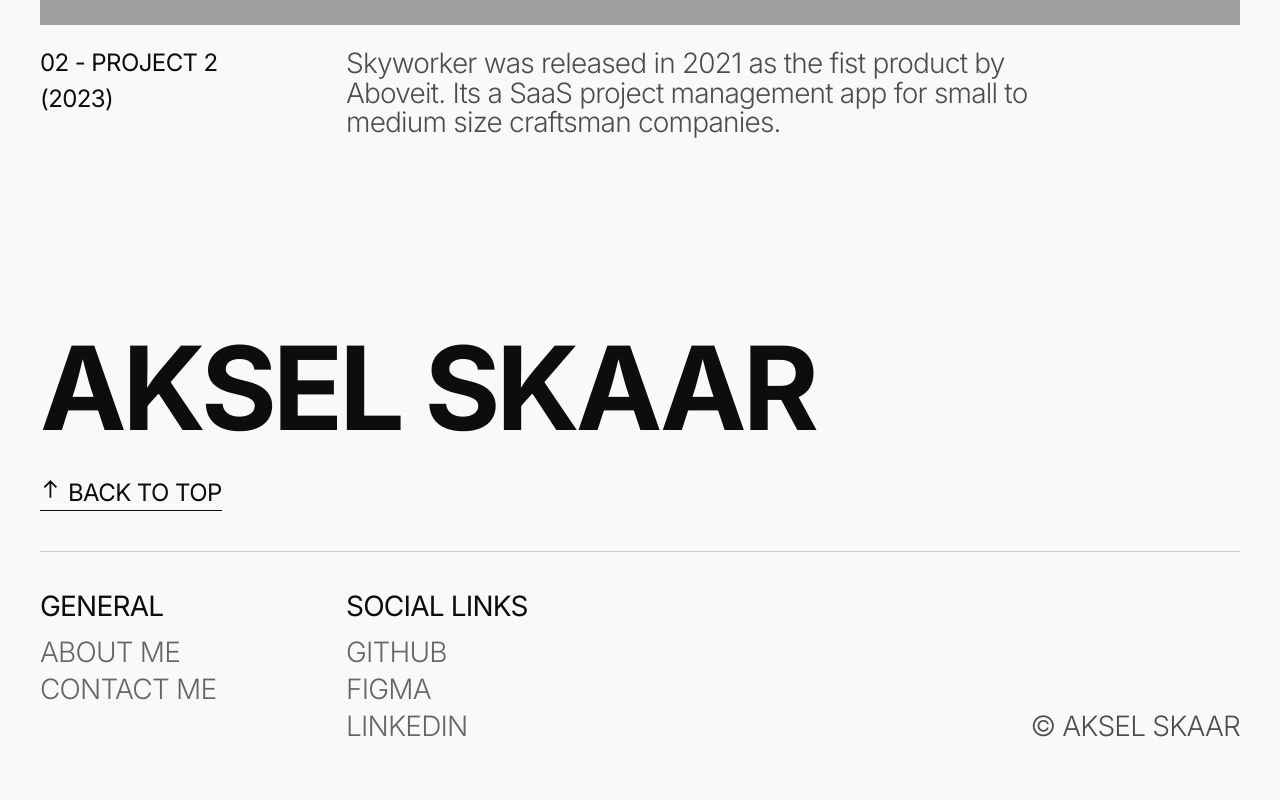
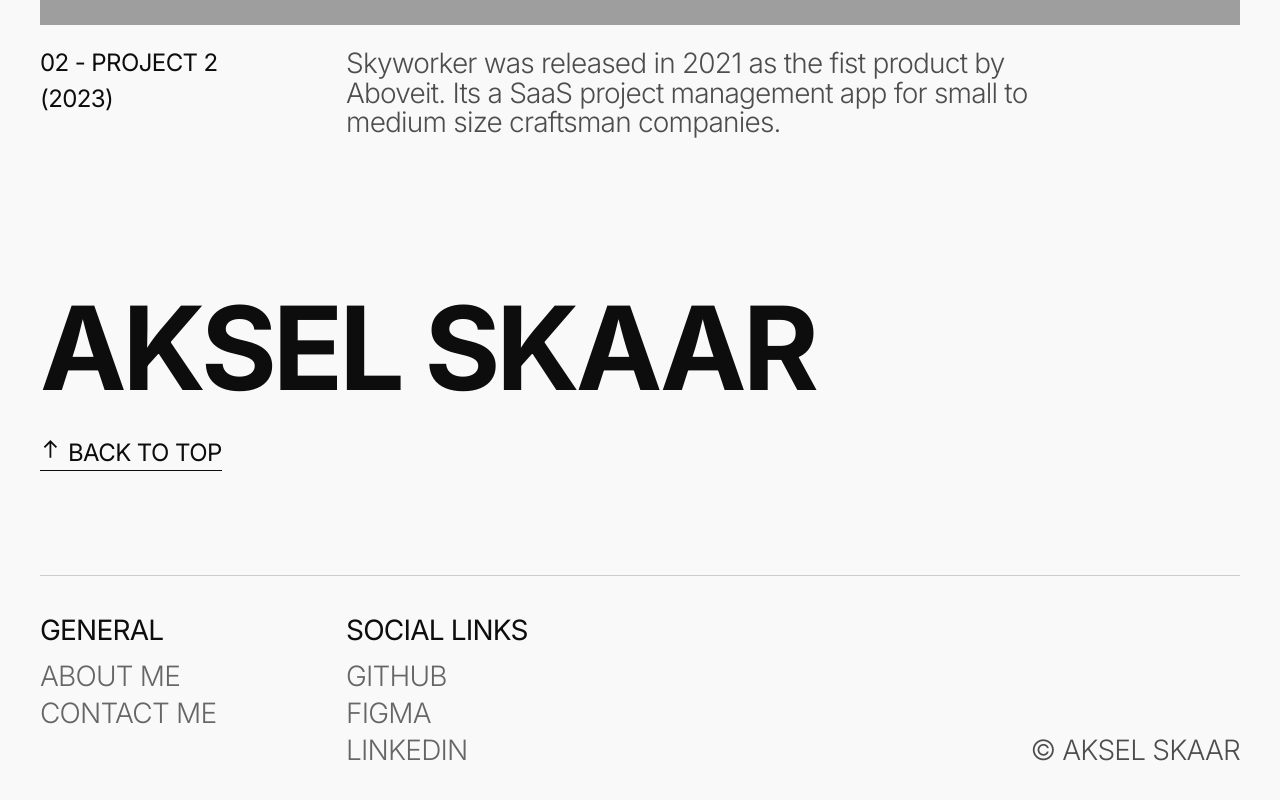
Before and after one commit to AkselHSkaar/Portfolio-website, a Next.js app: page / in a window 1280 px wide. Shown: the part 3605-4405 px from the top of the page. Built offline with nearby package versions, Linux system fonts and the light colour scheme; grey boxes are pictures that could not be loaded.

Commit message:
Footer style

```diff
--- a/src/components/shared/Footer.tsx
+++ b/src/components/shared/Footer.tsx
@@ -6,7 +6,7 @@ const Footer = () => {
   return (
     <footer className='pt-19 md:pt-21 lg:pt-23 xl:pt-27'>
       <Container>
-        <div className='py-11 flex flex-col gap-7 sm:gap-9 lg:gap-11'>
+        <div className='pb-15 md:pb-18 lg:pb-20 flex flex-col gap-7 sm:gap-9 lg:gap-11'>
           <h1 className='text-h6 sm:text-h5 md:text-h4 lg:text-h3 xl:text-h2 2xl:text-h1'>
             AKSEL SKAAR
           </h1>
```
